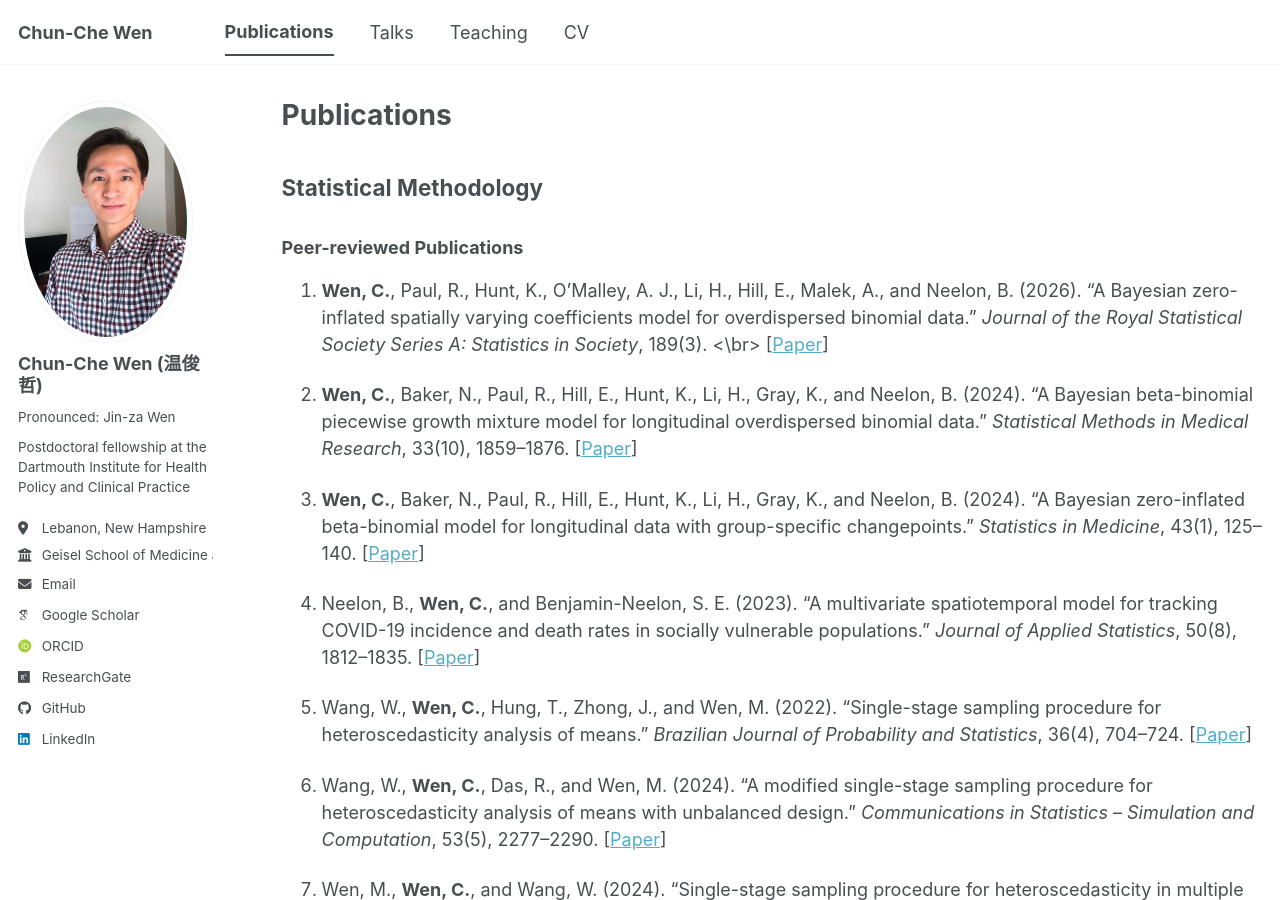
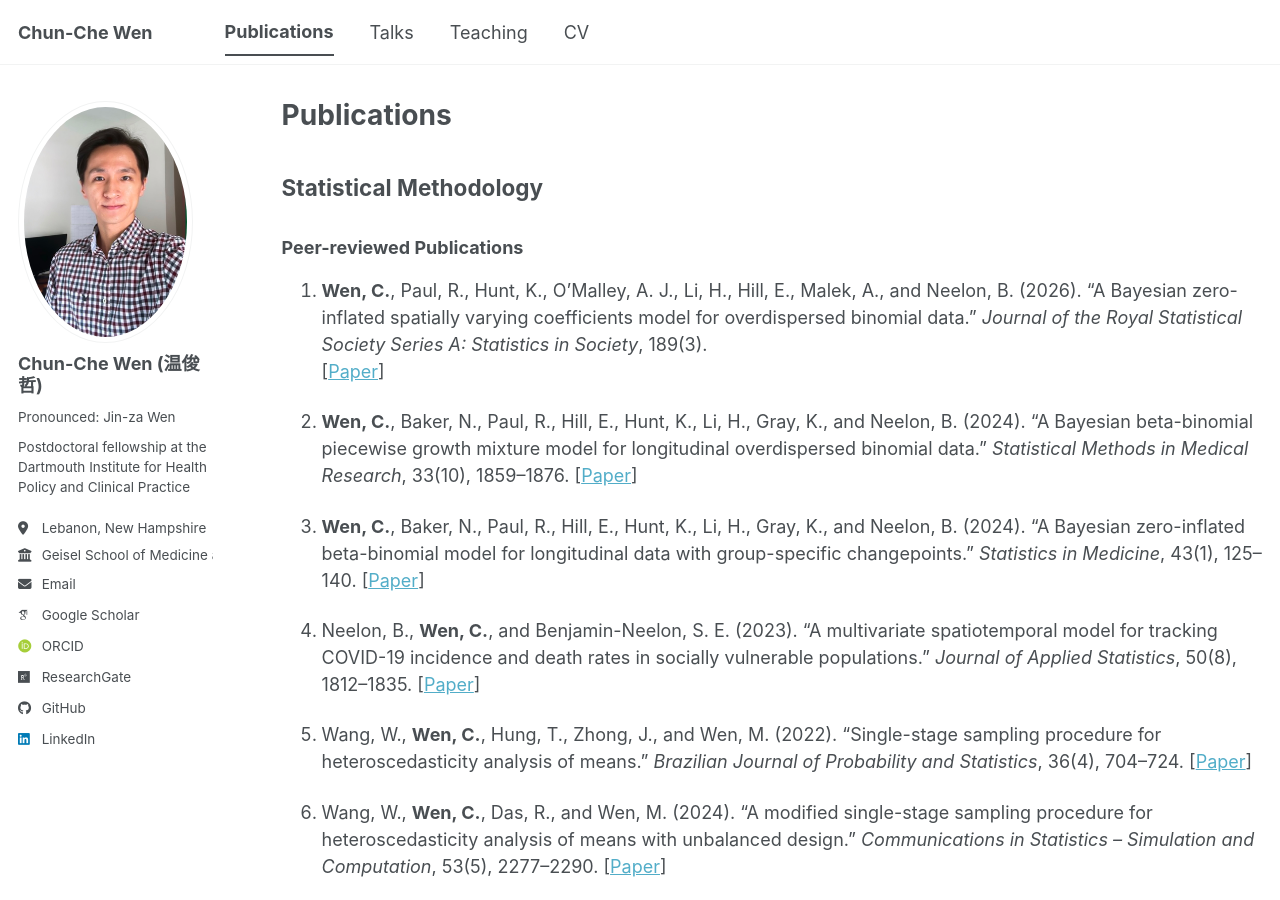
Before and after one commit to chunchewen/chunchewen, a Jekyll site: the page built from _pages/publications.md, in a window 1280 px wide and 900 px high. Built offline with Jekyll 4.4.1, drawn with Linux system fonts in a browser that asks for light colours; some web fonts are replaced; a script bundle is joined from its source files by our own code; library files that are not in the unit come from our copies.

```diff
--- a/_pages/publications.md
+++ b/_pages/publications.md
@@ -10,7 +10,7 @@ author_profile: true
 ### Peer-reviewed Publications
 
 
-1. **Wen, C.**, Paul, R., Hunt, K., O'Malley, A. J., Li, H., Hill, E., Malek, A., and Neelon, B. (2026). "A Bayesian zero-inflated spatially varying coefficients model for overdispersed binomial data." *Journal of the Royal Statistical Society Series A: Statistics in Society*, 189(3). <\br>
+1. **Wen, C.**, Paul, R., Hunt, K., O'Malley, A. J., Li, H., Hill, E., Malek, A., and Neelon, B. (2026). "A Bayesian zero-inflated spatially varying coefficients model for overdispersed binomial data." *Journal of the Royal Statistical Society Series A: Statistics in Society*, 189(3). <br>
    [[Paper](https://doi.org/10.1093/jrsssa/qnaf056)]
 
 4. **Wen, C.**, Baker, N., Paul, R., Hill, E., Hunt, K., Li, H., Gray, K., and Neelon, B. (2024). "A Bayesian beta-binomial piecewise growth mixture model for longitudinal overdispersed binomial data." *Statistical Methods in Medical Research*, 33(10), 1859–1876. [[Paper](https://doi.org/10.1177/09622802241279109)]
```
